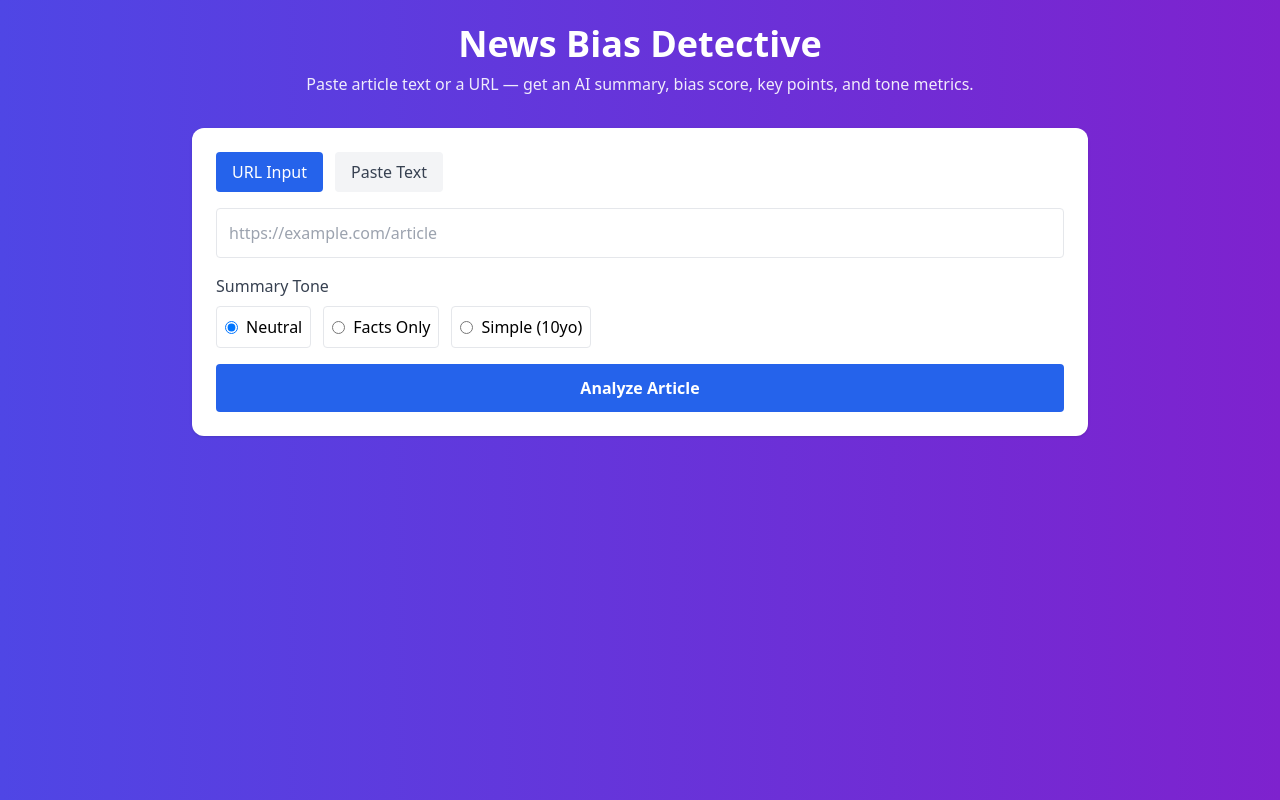
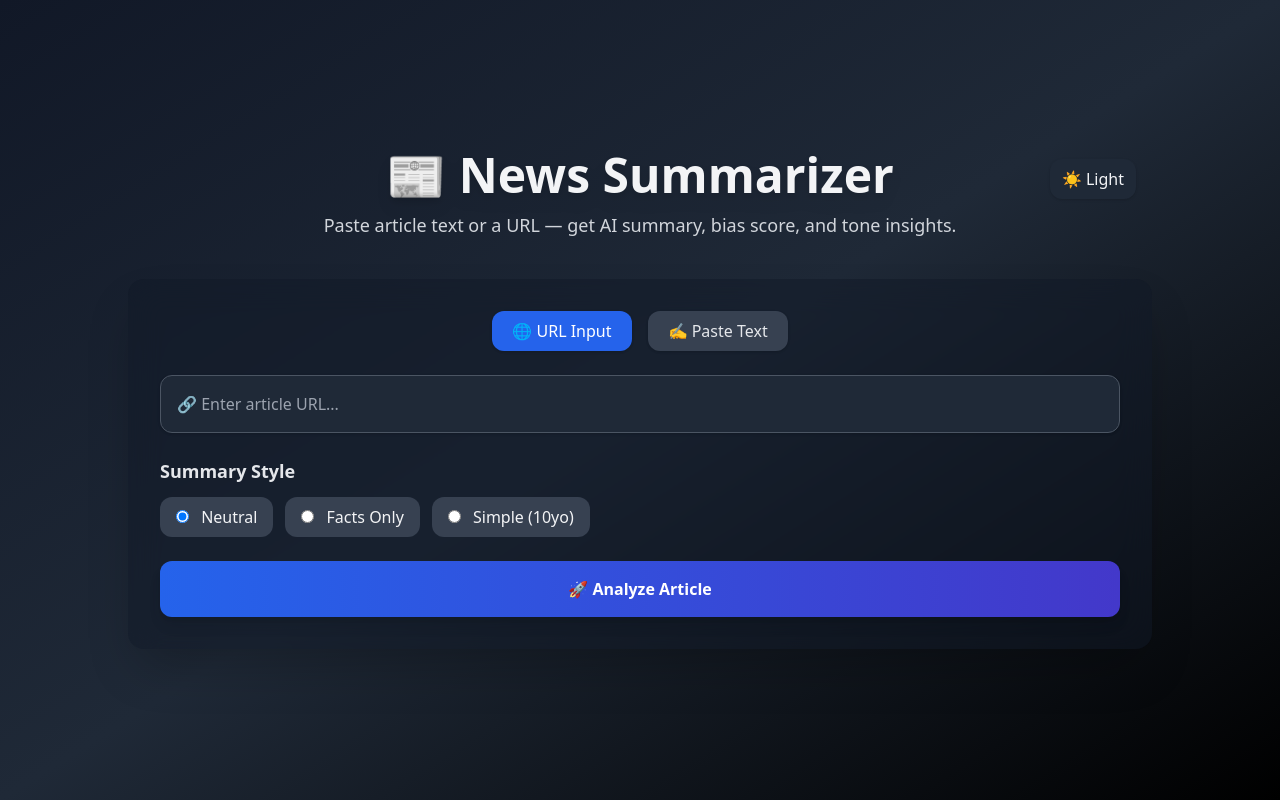
Before and after one commit to Abhishek797-ops/News_Summarizer, a Flask app: page / in a window 1280 px wide. Run offline with Flask 3, Linux system fonts and the light colour scheme; some libraries are stand-ins or nearby versions.

Commit message:
Initial Commit

```diff
--- a/templates/index.html
+++ b/templates/index.html
@@ -1,104 +1,128 @@
-<!-- templates/index.html -->
 <!DOCTYPE html>
-<html lang="en">
+<html lang="en" class="dark">
 <head>
   <meta charset="utf-8" />
   <meta name="viewport" content="width=device-width,initial-scale=1" />
-  <title>News Bias Detective</title>
+  <title>News Summarizer & Bias Detector</title>
   <script src="https://cdn.tailwindcss.com"></script>
+  <script>
+    tailwind.config = {
+      darkMode: 'class'
+    }
+  </script>
   <style>
-    .loading-spinner { border: 3px solid #f3f3f3; border-top: 3px solid #3b82f6; border-radius: 50%; width: 28px; height: 28px; animation: spin 1s linear infinite; }
+    .loading-spinner { border: 4px solid #e5e7eb; border-top: 4px solid #3b82f6; border-radius: 50%; width: 32px; height: 32px; animation: spin 1s linear infinite; }
     @keyframes spin { to { transform: rotate(360deg); } }
     .fade-in { animation: fadeIn 0.4s ease-out; }
     @keyframes fadeIn { from { opacity: 0; transform: translateY(10px);} to {opacity:1; transform: translateY(0);} }
   </style>
 </head>
-<body class="min-h-screen bg-gradient-to-r from-indigo-600 to-purple-700">
-  <div class="container mx-auto p-6">
-    <header class="text-center mb-8">
-      <h1 class="text-white text-4xl font-bold">News Bias Detective</h1>
-      <p class="text-white/90 mt-2">Paste article text or a URL — get an AI summary, bias score, key points, and tone metrics.</p>
+<body class="min-h-screen bg-gradient-to-br from-indigo-700 via-purple-700 to-pink-600 dark:from-gray-900 dark:via-gray-800 dark:to-black flex items-center justify-center p-6 transition-colors">
+
+  <div class="w-full max-w-5xl">
+    <!-- Header -->
+    <header class="text-center mb-10 relative">
+      <h1 class="text-white dark:text-gray-100 text-5xl font-extrabold drop-shadow-lg">📰 News Summarizer</h1>
+      <p class="text-white/90 dark:text-gray-300 mt-3 text-lg">Paste article text or a URL — get AI summary, bias score, and tone insights.</p>
+      <!-- Dark Mode Toggle -->
+      <button id="theme-toggle" class="absolute right-4 top-2 px-3 py-2 rounded-xl bg-white/70 dark:bg-gray-800 dark:text-gray-100 text-gray-900 shadow hover:scale-105 transition">
+        🌙 Dark
+      </button>
     </header>
 
-    <div class="max-w-4xl mx-auto bg-white rounded-xl shadow p-6">
-      <div class="mb-4 flex gap-3">
-        <button id="url-tab" class="px-4 py-2 rounded bg-blue-600 text-white">URL Input</button>
-        <button id="text-tab" class="px-4 py-2 rounded bg-gray-100 text-gray-700">Paste Text</button>
+    <!-- Main Card -->
+    <div class="bg-white/20 dark:bg-gray-900/50 backdrop-blur-lg rounded-2xl shadow-2xl p-8 text-gray-900 dark:text-gray-100">
+      <!-- Tabs -->
+      <div class="flex gap-4 mb-6 justify-center">
+        <button id="url-tab" class="px-5 py-2 rounded-xl bg-blue-600 text-white font-medium shadow hover:scale-105 transition">🌐 URL Input</button>
+        <button id="text-tab" class="px-5 py-2 rounded-xl bg-white/80 dark:bg-gray-700 text-gray-800 dark:text-gray-200 font-medium shadow hover:scale-105 transition">✍️ Paste Text</button>
       </div>
 
-      <div id="url-input" class="mb-4 block">
-        <input id="article-url" type="url" placeholder="https://example.com/article" class="w-full p-3 border rounded" />
+      <!-- Inputs -->
+      <div id="url-input" class="mb-6 block">
+        <input id="article-url" type="url" placeholder="🔗 Enter article URL..." class="w-full p-4 rounded-xl border border-gray-300 dark:border-gray-600 shadow focus:ring-2 focus:ring-blue-500 focus:outline-none dark:bg-gray-800 dark:text-gray-100"/>
       </div>
 
-      <div id="text-input" class="mb-4 hidden">
-        <textarea id="article-text" rows="8" placeholder="Paste article text here..." class="w-full p-3 border rounded"></textarea>
+      <div id="text-input" class="mb-6 hidden">
+        <textarea id="article-text" rows="8" placeholder="✍️ Paste article text here..." class="w-full p-4 rounded-xl border border-gray-300 dark:border-gray-600 shadow focus:ring-2 focus:ring-blue-500 focus:outline-none dark:bg-gray-800 dark:text-gray-100"></textarea>
       </div>
 
-      <div class="mb-4">
-        <label class="block mb-2 font-medium text-gray-700">Summary Tone</label>
-        <div class="flex gap-3">
-          <label class="inline-flex items-center gap-2 p-2 border rounded cursor-pointer"><input type="radio" name="tone" value="neutral" checked/> Neutral</label>
-          <label class="inline-flex items-center gap-2 p-2 border rounded cursor-pointer"><input type="radio" name="tone" value="facts"/> Facts Only</label>
-          <label class="inline-flex items-center gap-2 p-2 border rounded cursor-pointer"><input type="radio" name="tone" value="simple"/> Simple (10yo)</label>
+      <!-- Tone -->
+      <div class="mb-6">
+        <label class="block mb-3 font-semibold text-white dark:text-gray-200 text-lg">Summary Style</label>
+        <div class="flex flex-wrap gap-3">
+          <label class="cursor-pointer px-4 py-2 rounded-xl bg-white/70 dark:bg-gray-700 hover:bg-blue-100 transition">
+            <input type="radio" name="tone" value="neutral" checked class="mr-2"> Neutral
+          </label>
+          <label class="cursor-pointer px-4 py-2 rounded-xl bg-white/70 dark:bg-gray-700 hover:bg-blue-100 transition">
+            <input type="radio" name="tone" value="facts" class="mr-2"> Facts Only
+          </label>
+          <label class="cursor-pointer px-4 py-2 rounded-xl bg-white/70 dark:bg-gray-700 hover:bg-blue-100 transition">
+            <input type="radio" name="tone" value="simple" class="mr-2"> Simple (10yo)
+          </label>
         </div>
       </div>
 
-      <button id="analyze-btn" class="w-full bg-blue-600 hover:bg-blue-700 text-white py-3 rounded font-semibold">Analyze Article</button>
+      <!-- Analyze Button -->
+      <button id="analyze-btn" class="w-full bg-gradient-to-r from-blue-600 to-indigo-700 hover:from-blue-700 hover:to-indigo-800 text-white py-4 rounded-xl font-semibold shadow-lg hover:scale-[1.02] transition">
+        🚀 Analyze Article
+      </button>
 
-      <div id="results-section" class="mt-6 hidden">
-        <div id="loading" class="flex items-center gap-3 mb-4">
+      <!-- Results -->
+      <div id="results-section" class="mt-8 hidden">
+        <div id="loading" class="flex items-center justify-center gap-3 mb-6">
           <div class="loading-spinner"></div>
-          <div class="text-gray-700">Analyzing article with Gemini...</div>
+          <div class="text-white dark:text-gray-200 text-lg font-medium">Analyzing article with Gemini...</div>
         </div>
 
-        <div id="results-card" class="hidden fade-in bg-gray-50 p-4 rounded border">
+        <div id="results-card" class="hidden fade-in bg-white dark:bg-gray-800 rounded-2xl shadow-xl p-6 space-y-6">
           <!-- Bias -->
-          <div class="mb-4">
-            <h3 class="font-semibold">Bias Analysis</h3>
-            <div class="mt-2 bg-gray-200 h-3 rounded overflow-hidden">
-              <div id="bias-meter" class="h-3 bg-gradient-to-r from-blue-400 via-gray-400 to-red-400" style="width:50%"></div>
+          <div>
+            <h3 class="font-bold text-lg">🎯 Bias Analysis</h3>
+            <div class="mt-3 bg-gray-200 dark:bg-gray-700 h-3 rounded-full overflow-hidden">
+              <div id="bias-meter" class="h-3 bg-gradient-to-r from-blue-500 via-gray-400 to-red-500 transition-all duration-700" style="width:50%"></div>
             </div>
-            <p id="bias-score" class="mt-2 text-sm text-gray-700"></p>
+            <p id="bias-score" class="mt-2 text-sm text-gray-700 dark:text-gray-300"></p>
           </div>
 
           <!-- Summary -->
-          <div class="mb-4">
-            <h3 class="font-semibold">AI Summary</h3>
-            <div id="summary-content" class="mt-2 text-gray-800"></div>
+          <div>
+            <h3 class="font-bold text-lg">📝 AI Summary</h3>
+            <div id="summary-content" class="mt-2 text-gray-800 dark:text-gray-200 leading-relaxed"></div>
           </div>
 
           <!-- Key points -->
-          <div class="mb-4">
-            <h3 class="font-semibold">Key Points</h3>
-            <ul id="key-points" class="list-disc pl-5 text-gray-800 mt-2"></ul>
+          <div>
+            <h3 class="font-bold text-lg">🔑 Key Points</h3>
+            <ul id="key-points" class="list-disc pl-5 text-gray-800 dark:text-gray-200 mt-2 space-y-1"></ul>
           </div>
 
-          <!-- Tone -->
-          <div class="grid grid-cols-2 md:grid-cols-4 gap-3">
-            <div class="p-3 bg-white border rounded text-center">
-              <div id="emotional-score" class="text-lg font-bold">0%</div>
-              <div class="text-sm text-gray-600">Emotional</div>
+          <!-- Tone Grid -->
+          <div class="grid grid-cols-2 md:grid-cols-4 gap-4">
+            <div class="p-4 bg-blue-50 dark:bg-blue-900 rounded-xl shadow text-center">
+              <div id="emotional-score" class="text-xl font-bold text-blue-700 dark:text-blue-300">0%</div>
+              <div class="text-sm text-gray-600 dark:text-gray-300">Emotional</div>
             </div>
-            <div class="p-3 bg-white border rounded text-center">
-              <div id="subjective-score" class="text-lg font-bold">0%</div>
-              <div class="text-sm text-gray-600">Subjective</div>
+            <div class="p-4 bg-purple-50 dark:bg-purple-900 rounded-xl shadow text-center">
+              <div id="subjective-score" class="text-xl font-bold text-purple-700 dark:text-purple-300">0%</div>
+              <div class="text-sm text-gray-600 dark:text-gray-300">Subjective</div>
             </div>
-            <div class="p-3 bg-white border rounded text-center">
-              <div id="positive-score" class="text-lg font-bold">0%</div>
-              <div class="text-sm text-gray-600">Positive</div>
+            <div class="p-4 bg-green-50 dark:bg-green-900 rounded-xl shadow text-center">
+              <div id="positive-score" class="text-xl font-bold text-green-700 dark:text-green-300">0%</div>
+              <div class="text-sm text-gray-600 dark:text-gray-300">Positive</div>
             </div>
-            <div class="p-3 bg-white border rounded text-center">
-              <div id="negative-score" class="text-lg font-bold">0%</div>
-              <div class="text-sm text-gray-600">Negative</div>
+            <div class="p-4 bg-red-50 dark:bg-red-900 rounded-xl shadow text-center">
+              <div id="negative-score" class="text-xl font-bold text-red-700 dark:text-red-300">0%</div>
+              <div class="text-sm text-gray-600 dark:text-gray-300">Negative</div>
             </div>
           </div>
         </div>
-
       </div>
     </div>
   </div>
 
 <script>
+  // Tab logic
   const urlTab = document.getElementById("url-tab");
   const textTab = document.getElementById("text-tab");
   const urlInput = document.getElementById("url-input");
@@ -109,34 +133,29 @@
   const resultsCard = document.getElementById("results-card");
 
   urlTab.addEventListener("click", () => {
-      urlTab.classList.add("bg-blue-600", "text-white");
-      textTab.classList.remove("bg-blue-600", "text-white");
+    urlTab.classList.add("bg-blue-600","text-white");
+    textTab.classList.remove("bg-blue-600","text-white");
     urlInput.classList.remove("hidden");
     textInput.classList.add("hidden");
   });
 
   textTab.addEventListener("click", () => {
-      textTab.classList.add("bg-blue-600", "text-white");
-      urlTab.classList.remove("bg-blue-600", "text-white");
+    textTab.classList.add("bg-blue-600","text-white");
+    urlTab.classList.remove("bg-blue-600","text-white");
     textInput.classList.remove("hidden");
     urlInput.classList.add("hidden");
   });
 
+  // Analyze
   analyzeBtn.addEventListener("click", async () => {
     const articleUrl = document.getElementById("article-url").value.trim();
     const articleText = document.getElementById("article-text").value.trim();
     const tone = document.querySelector("input[name='tone']:checked").value;
 
-      // validation: allow either url or text — if URL provided prefer that
     const isUrl = articleUrl.length > 0;
     if (!isUrl && articleText.length === 0) {
       alert("Please provide a URL or paste article text.");
       return;
-      }
-      if (isUrl && articleText.length > 0) {
-        if (!confirm("You provided both a URL and pasted text. Proceed using the URL content? Click OK to use URL, Cancel to use pasted text.")) {
-          // user wants to use pasted text
-        }
     }
 
     resultsSection.classList.remove("hidden");
@@ -144,12 +163,7 @@
     resultsCard.classList.add("hidden");
 
     try {
-        const body = {
-          content: isUrl ? articleUrl : articleText,
-          isUrl: isUrl,
-          tone: tone
-        };
-
+      const body = { content: isUrl ? articleUrl : articleText, isUrl: isUrl, tone: tone };
       const resp = await fetch("/analyze", {
         method: "POST",
         headers: { "Content-Type": "application/json" },
@@ -164,10 +178,8 @@
         return;
       }
 
-        // Populate UI
       document.getElementById("bias-meter").style.width = `${data.biasPosition}%`;
       document.getElementById("bias-score").textContent = `${data.biasText} (Score: ${data.biasScore})`;
-
       document.getElementById("summary-content").textContent = data.summary;
 
       const kp = document.getElementById("key-points");
@@ -189,6 +201,31 @@
       alert("Request failed: " + err.message);
     }
   });
+
+  // Dark mode toggle
+  const themeToggle = document.getElementById("theme-toggle");
+  const rootEl = document.documentElement;
+
+  // load user preference
+  if (localStorage.getItem("theme") === "light") {
+    rootEl.classList.remove("dark");
+    themeToggle.textContent = "🌙 Dark";
+  } else {
+    rootEl.classList.add("dark");
+    themeToggle.textContent = "☀️ Light";
+  }
+
+  themeToggle.addEventListener("click", () => {
+    if (rootEl.classList.contains("dark")) {
+      rootEl.classList.remove("dark");
+      localStorage.setItem("theme","light");
+      themeToggle.textContent = "🌙 Dark";
+    } else {
+      rootEl.classList.add("dark");
+      localStorage.setItem("theme","dark");
+      themeToggle.textContent = "☀️ Light";
+    }
+  });
 </script>
 </body>
 </html>
```
Lines whose indentation alone changed are shown as unchanged.
